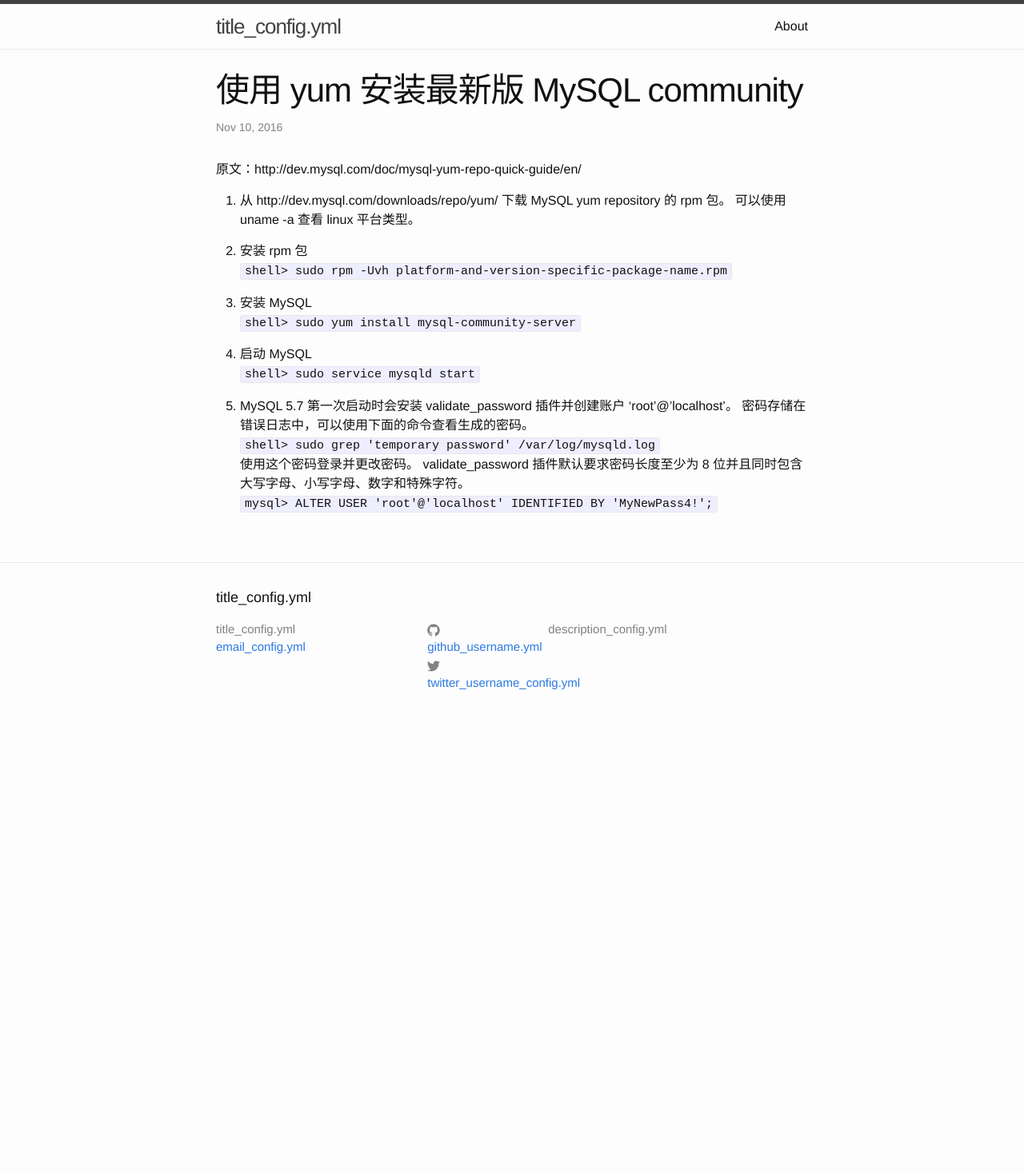
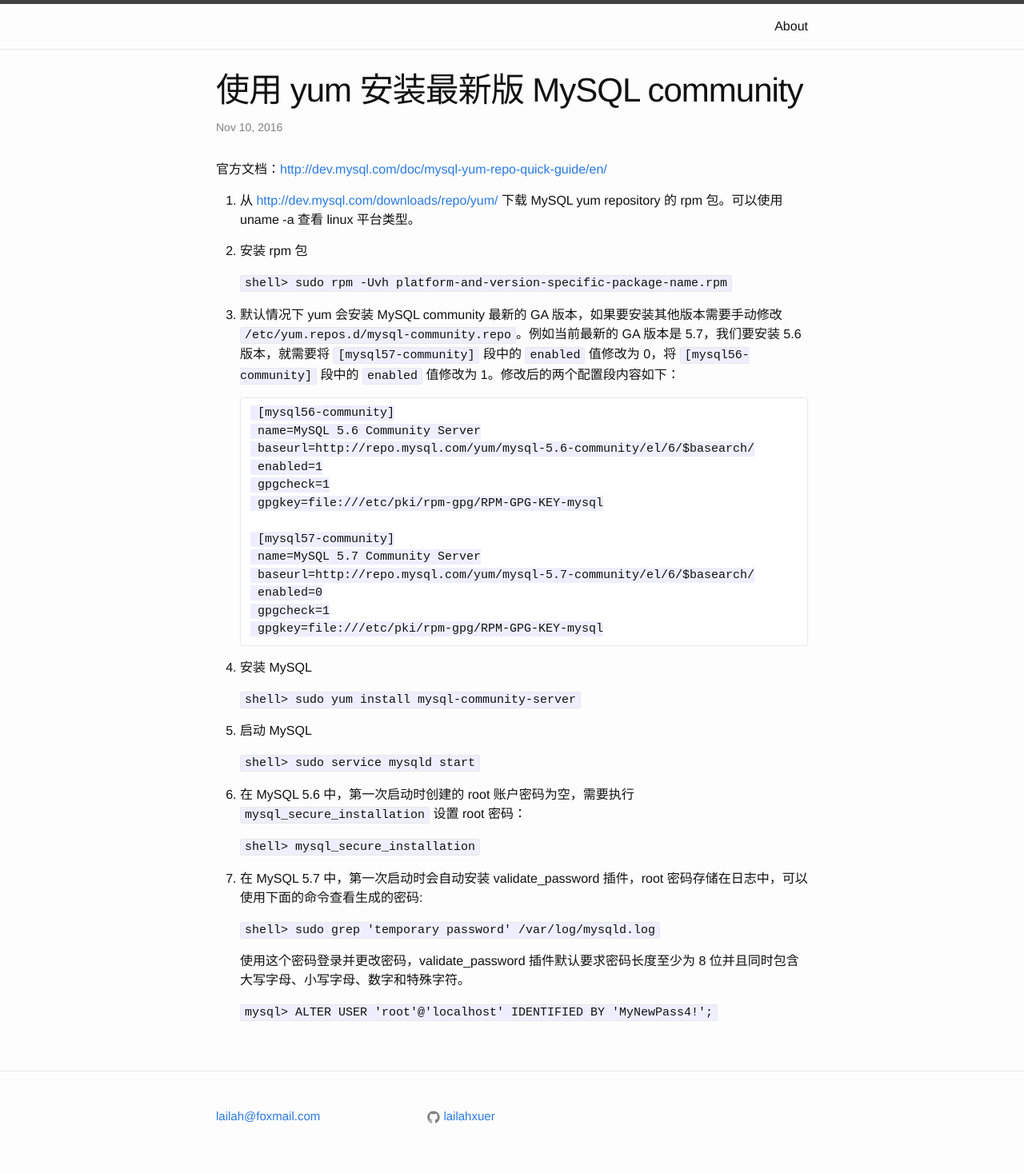
Before and after one commit to lailahxuer/lailahxuer.github.io, a Jekyll site: the page built from _posts/2016-11-10-installing-mysql-community-using-yum.md, in a window 1280 px wide. Shown: the whole page at 80% size. Built offline with Jekyll 4.4.1, drawn with Linux system fonts in a browser that asks for light colours; before the commit the page ends 926 px from its top, so only the background shows below that.

```diff
--- a/_config.yml
+++ b/_config.yml
@@ -1,12 +1,11 @@
 # Site settings
-title: title_config.yml
-email: email_config.yml
+title:
+email: lailah@foxmail.com
 description: > # this means to ignore newlines until "baseurl:"
-  description_config.yml
 baseurl: "" # the subpath of your site, e.g. /blog/
 url: "https://lailahxuer.github.io/" # the base hostname & protocol for your site
-twitter_username: twitter_username_config.yml
-github_username:  github_username.yml
+twitter_username:
+github_username: lailahxuer
 
 # Build settings
 markdown: kramdown
--- a/_posts/2016-11-10-installing-mysql-community-using-yum.md
+++ b/_posts/2016-11-10-installing-mysql-community-using-yum.md
@@ -5,23 +5,46 @@ date:   2016-11-10 11:00:00
 categories: cookbook
 ---
 
-原文：http://dev.mysql.com/doc/mysql-yum-repo-quick-guide/en/
+官方文档：<http://dev.mysql.com/doc/mysql-yum-repo-quick-guide/en/>
 
-1. 从 http://dev.mysql.com/downloads/repo/yum/ 下载 MySQL yum repository 的 rpm 包。
-可以使用 uname -a 查看 linux 平台类型。
+1. 从 <http://dev.mysql.com/downloads/repo/yum/> 下载 MySQL yum repository 的 rpm 包。可以使用 uname -a 查看 linux 平台类型。
 
 2. 安装 rpm 包
+
     `shell> sudo rpm -Uvh platform-and-version-specific-package-name.rpm`
 
-3. 安装 MySQL
+3. 默认情况下 yum 会安装 MySQL community 最新的 GA 版本，如果要安装其他版本需要手动修改 `/etc/yum.repos.d/mysql-community.repo`。例如当前最新的 GA 版本是 5.7，我们要安装 5.6 版本，就需要将 `[mysql57-community]` 段中的 `enabled` 值修改为 0，将 `[mysql56-community]` 段中的 `enabled` 值修改为 1。修改后的两个配置段内容如下：
+
+        [mysql56-community]
+        name=MySQL 5.6 Community Server
+        baseurl=http://repo.mysql.com/yum/mysql-5.6-community/el/6/$basearch/
+        enabled=1
+        gpgcheck=1
+        gpgkey=file:///etc/pki/rpm-gpg/RPM-GPG-KEY-mysql
+
+        [mysql57-community]
+        name=MySQL 5.7 Community Server
+        baseurl=http://repo.mysql.com/yum/mysql-5.7-community/el/6/$basearch/
+        enabled=0
+        gpgcheck=1
+        gpgkey=file:///etc/pki/rpm-gpg/RPM-GPG-KEY-mysql
+
+4. 安装 MySQL
+
     `shell> sudo yum install mysql-community-server`
 
-4. 启动 MySQL
+5. 启动 MySQL
+
     `shell> sudo service mysqld start`
 
-5. MySQL 5.7 第一次启动时会安装 validate_password 插件并创建账户 'root'@'localhost'。
-   密码存储在错误日志中，可以使用下面的命令查看生成的密码。
+6. 在 MySQL 5.6 中，第一次启动时创建的 root 账户密码为空，需要执行 `mysql_secure_installation` 设置 root 密码：
+
+    `shell> mysql_secure_installation`
+
+7. 在 MySQL 5.7 中，第一次启动时会自动安装 validate_password 插件，root 密码存储在日志中，可以使用下面的命令查看生成的密码:
+
     `shell> sudo grep 'temporary password' /var/log/mysqld.log`
-    使用这个密码登录并更改密码。
-    validate_password 插件默认要求密码长度至少为 8 位并且同时包含大写字母、小写字母、数字和特殊字符。
+
+    使用这个密码登录并更改密码，validate_password 插件默认要求密码长度至少为 8 位并且同时包含大写字母、小写字母、数字和特殊字符。
+
     `mysql> ALTER USER 'root'@'localhost' IDENTIFIED BY 'MyNewPass4!';`
```
Also changed, not shown: _posts/2016-11-10-markdown-example.md (+0 -8 lines), _posts/2016-11-11-high-availability-using-mysql-fabric.md (added, +134 -0 lines).
